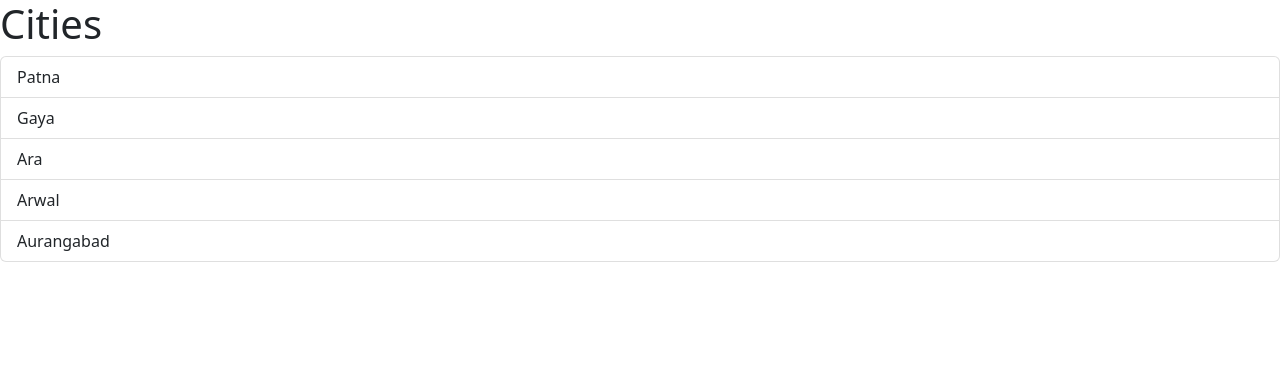
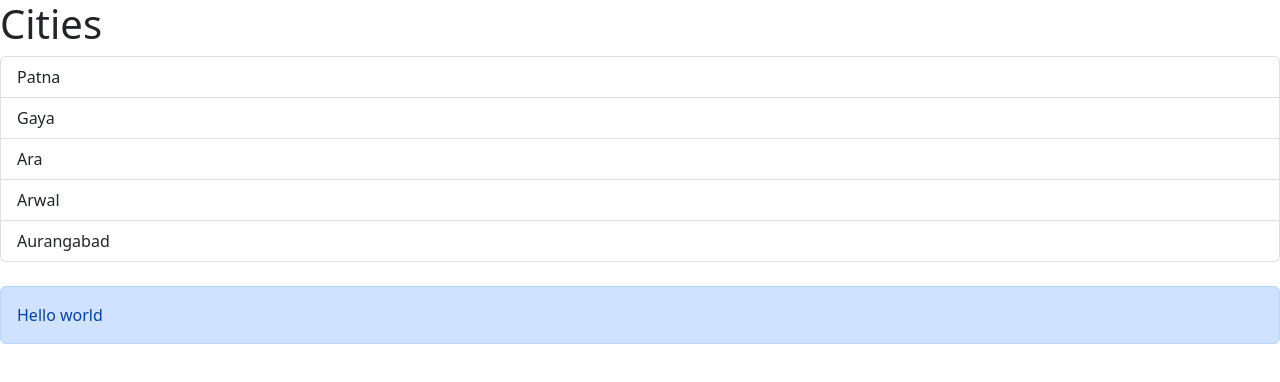
Before and after one commit to Ashish-17CSE/React, a React (Vite) app: page / in a window 1280 px wide. Shown: the top 382 px of the page. Built offline with nearby package versions, Linux system fonts and the light colour scheme.

Commit message:
Passing Children

```diff
--- a/src/App.tsx
+++ b/src/App.tsx
@@ -1,5 +1,6 @@
 // import Message from "./Message";
 
+import Alert from "./components/Alert";
 import ListGroup from "./components/ListGroup";
 
 function App() {
@@ -12,11 +13,17 @@
 
   return (
     <div>
-      <ListGroup
-        items={items}
-        heading="Cities"
-        onSelectItem={handleSelectItem}
-      />
+      <div>
+        <ListGroup
+          items={items}
+          heading="Cities"
+          onSelectItem={handleSelectItem}
+        />
+        <br></br>
+      </div>
+      <div>
+        <Alert>Hello world</Alert>
+      </div>
     </div>
   );
 }
--- /dev/null
+++ b/src/components/Alert.tsx
@@ -0,0 +1,11 @@
+import { ReactNode } from "react";
+
+interface Props {
+  children: ReactNode;
+}
+
+const Alert = ({ children }: Props) => {
+  return <div className="alert alert-primary ">{children}</div>;
+};
+
+export default Alert;
```
